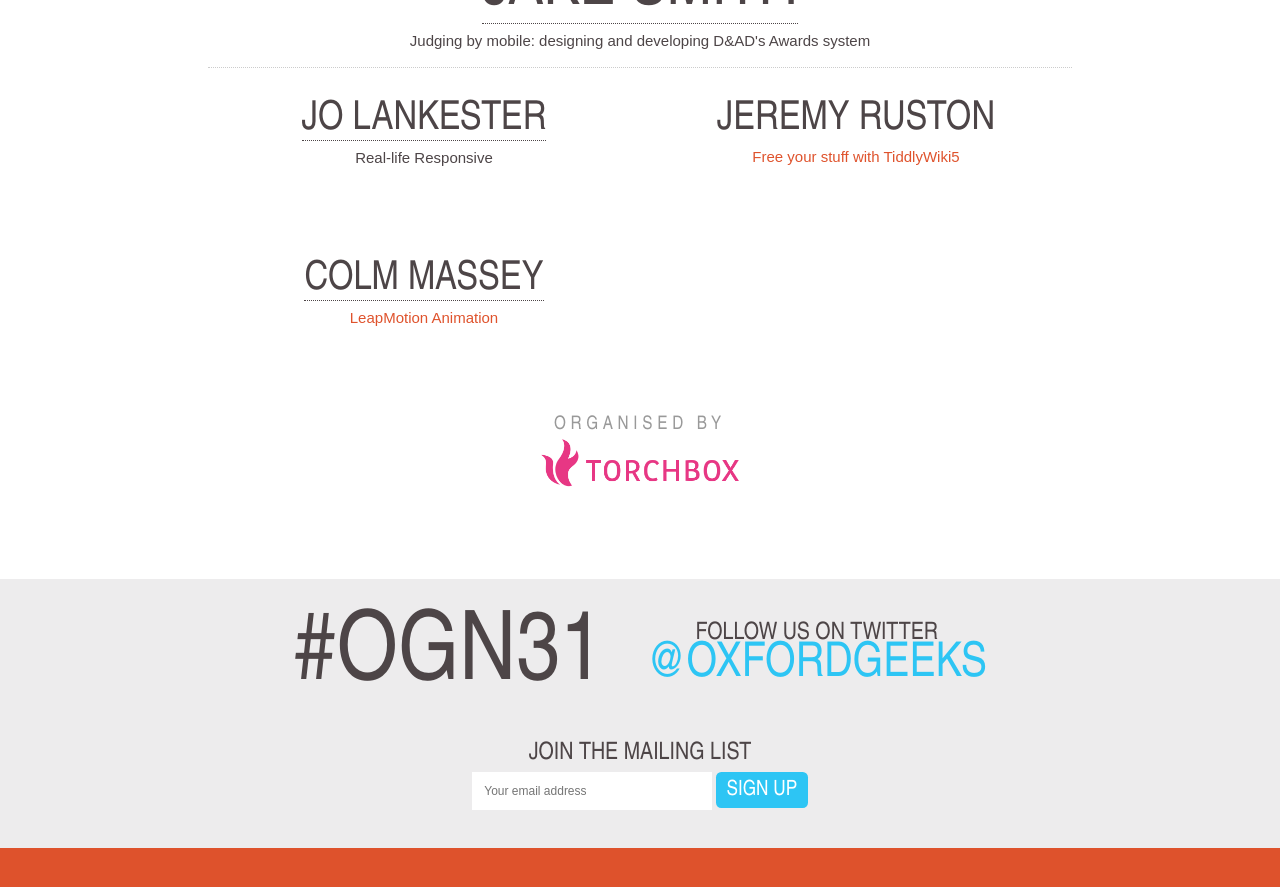
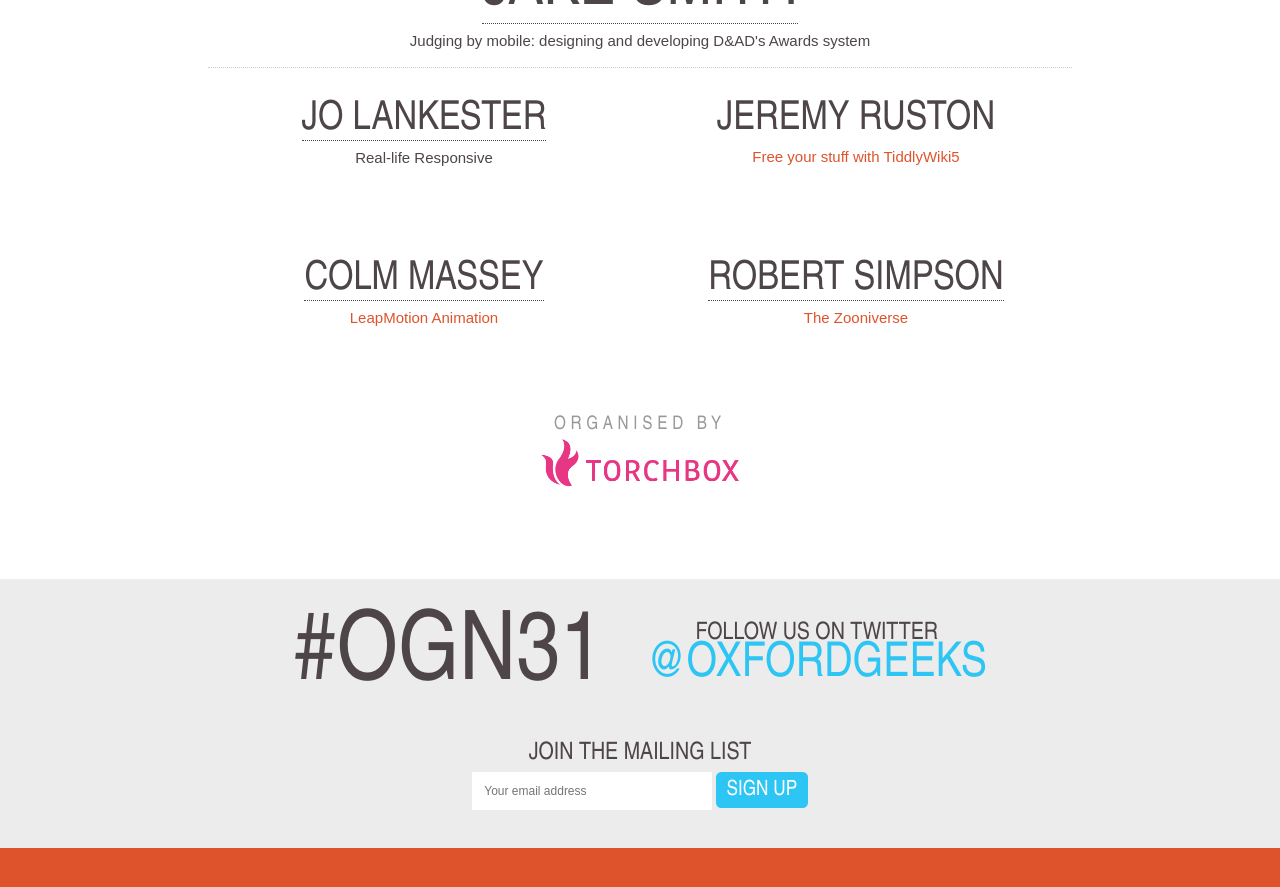
Before and after one commit to torchbox/ogn, a Jekyll site: the page built from _posts/2013-05-08-ogn31.markdown, in a window 1280 px wide and 900 px high, scrolled down 667 px. Shown: the top 887 px of the window. Built offline with Jekyll 4.4.1, drawn with Linux system fonts in a browser that asks for light colours; nearby versions of some CDN libraries; Markdown is read by kramdown in place of the engine named in the settings.

Commit message:
Add Robert Simpson talk to OGN31

```diff
--- a/_posts/2013-05-08-ogn31.markdown
+++ b/_posts/2013-05-08-ogn31.markdown
@@ -69,11 +69,11 @@
             <a href="http://media.ogn.s3.amazonaws.com/">Slides</a>
         </div> -->
     </li>
-    <!-- <li itemprop="performer" itemscope="itemscope" itemtype="http://schema.org/Person">
-        <a href="" itemprop="url"><h2 itemprop="name">Microslotter name</h2></a>
-        <p><a href="">Description/Name of microslot talk</a></p>
-         <div class="downloads">
+    <li itemprop="performer" itemscope="itemscope" itemtype="http://schema.org/Person">
+        <a href="http://www.orbitingfrog.com" itemprop="url"><h2 itemprop="name">Robert Simpson</h2></a>
+        <p><a href="http://www.zooniverse.org">The Zooniverse</a></p>
+        <!-- <div class="downloads">
             <a href="http://media.ogn.s3.amazonaws.com/">Slides</a>
-        </div>
-    </li> -->
+        </div> -->
+    </li>
 </ul>
```
